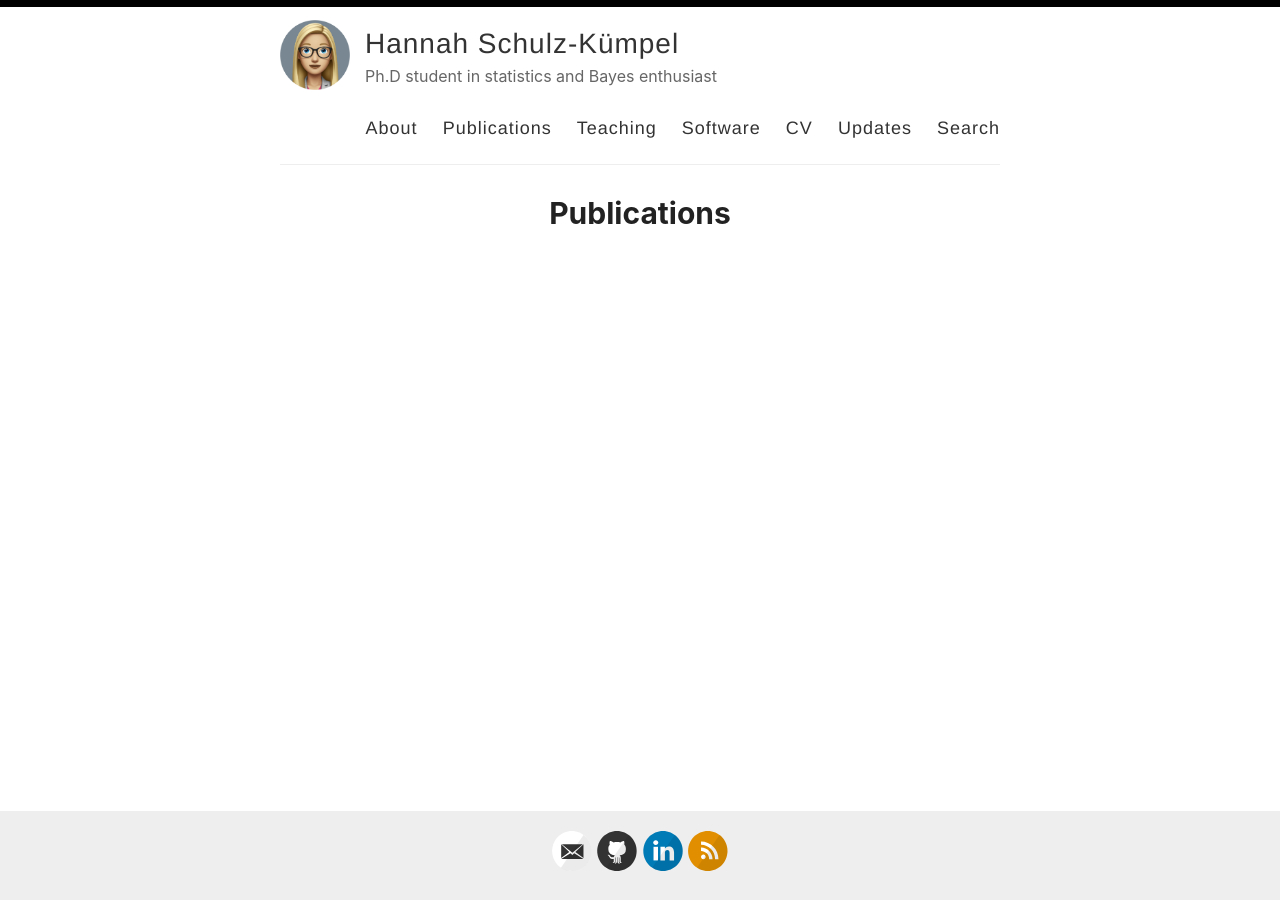
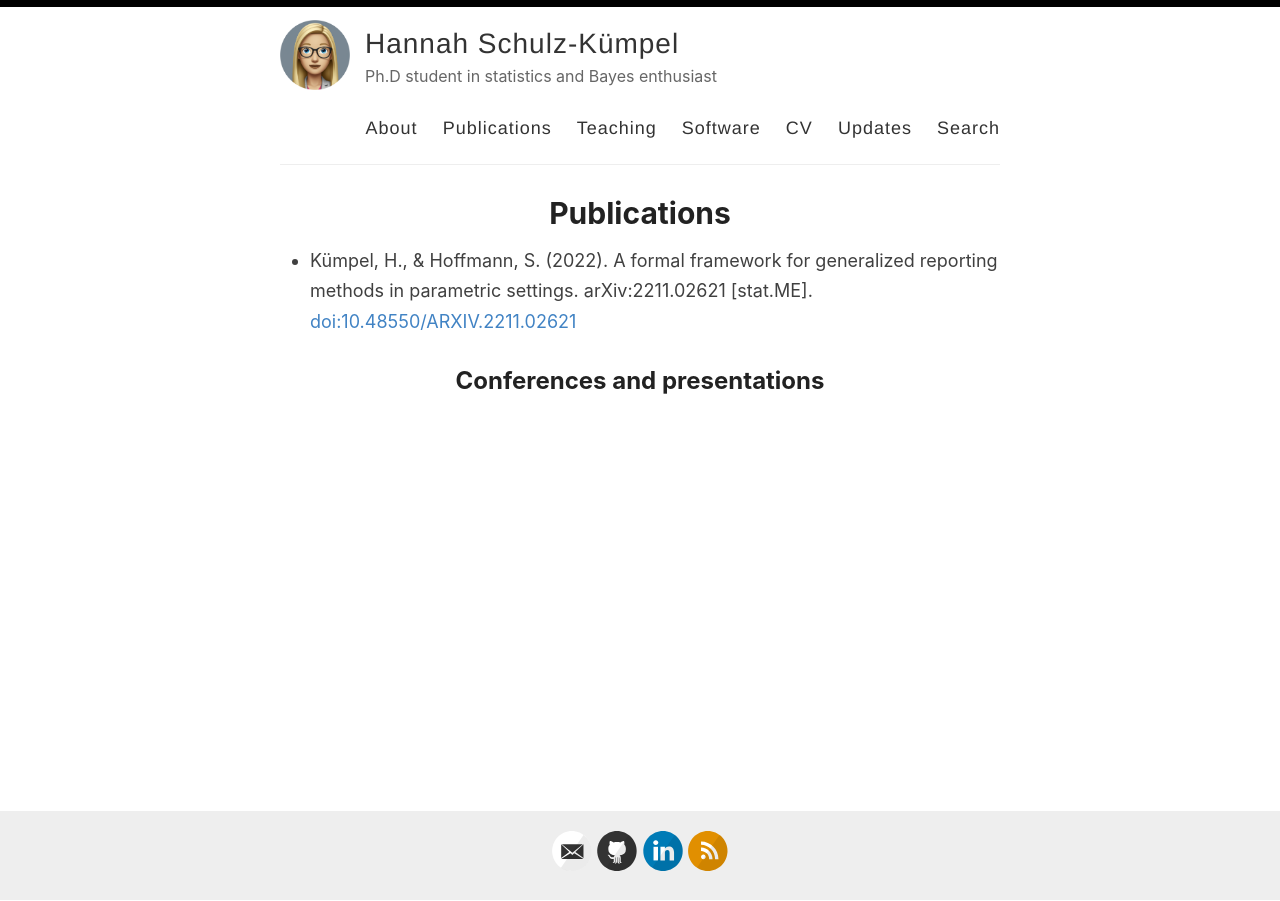
Before and after one commit to 11annah/11annah.github.io, a Jekyll site: the page built from _pages/publications.md, in a window 1280 px wide. Built offline with Jekyll 4.4.1, drawn with Linux system fonts in a browser that asks for light colours.

Commit message:
Update publications.md

```diff
--- a/_pages/publications.md
+++ b/_pages/publications.md
@@ -3,3 +3,8 @@ layout: page
 title: Publications
 permalink: /publications/
 ---
+
+* Kümpel, H., & Hoffmann, S. (2022). A formal framework for generalized reporting methods in
+parametric settings. arXiv:2211.02621 [stat.ME]. [doi:10.48550/ARXIV.2211.02621](https://arxiv.org/abs/2211.02621)
+
+## Conferences and presentations
```
